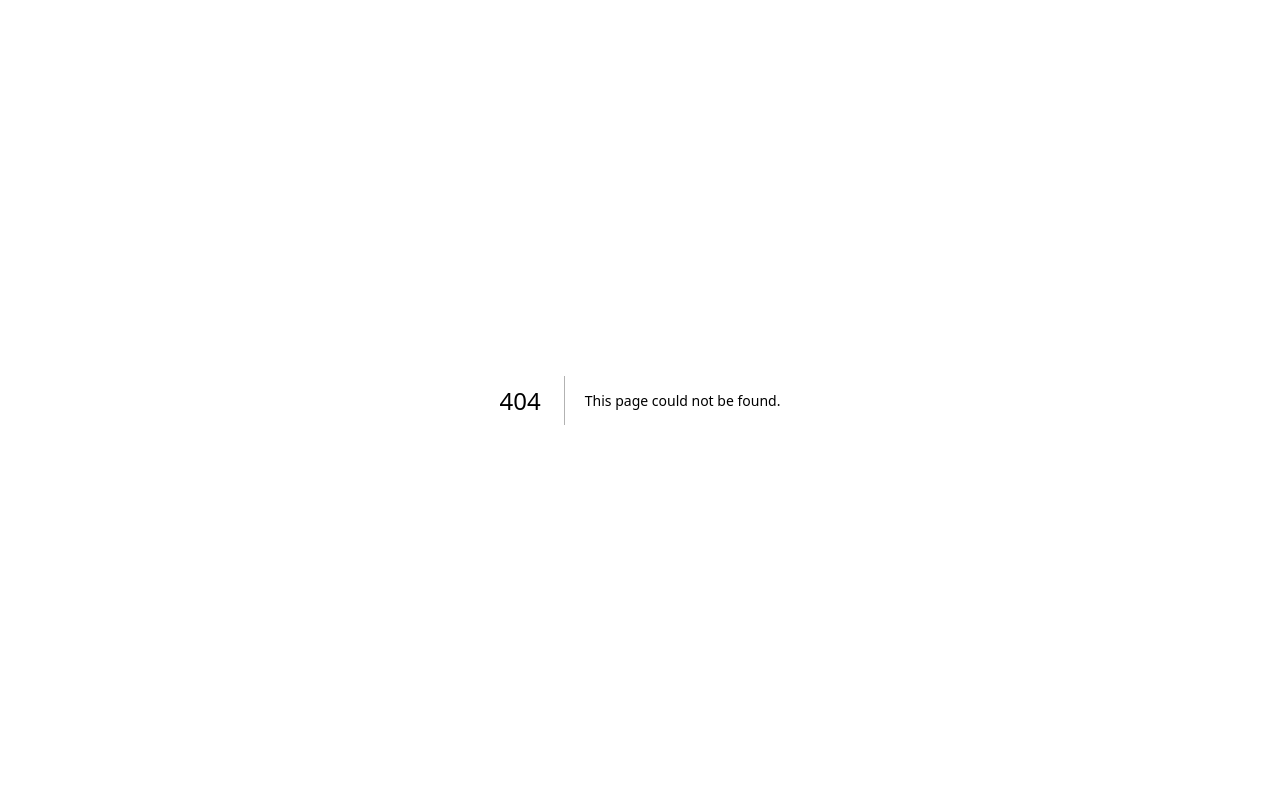
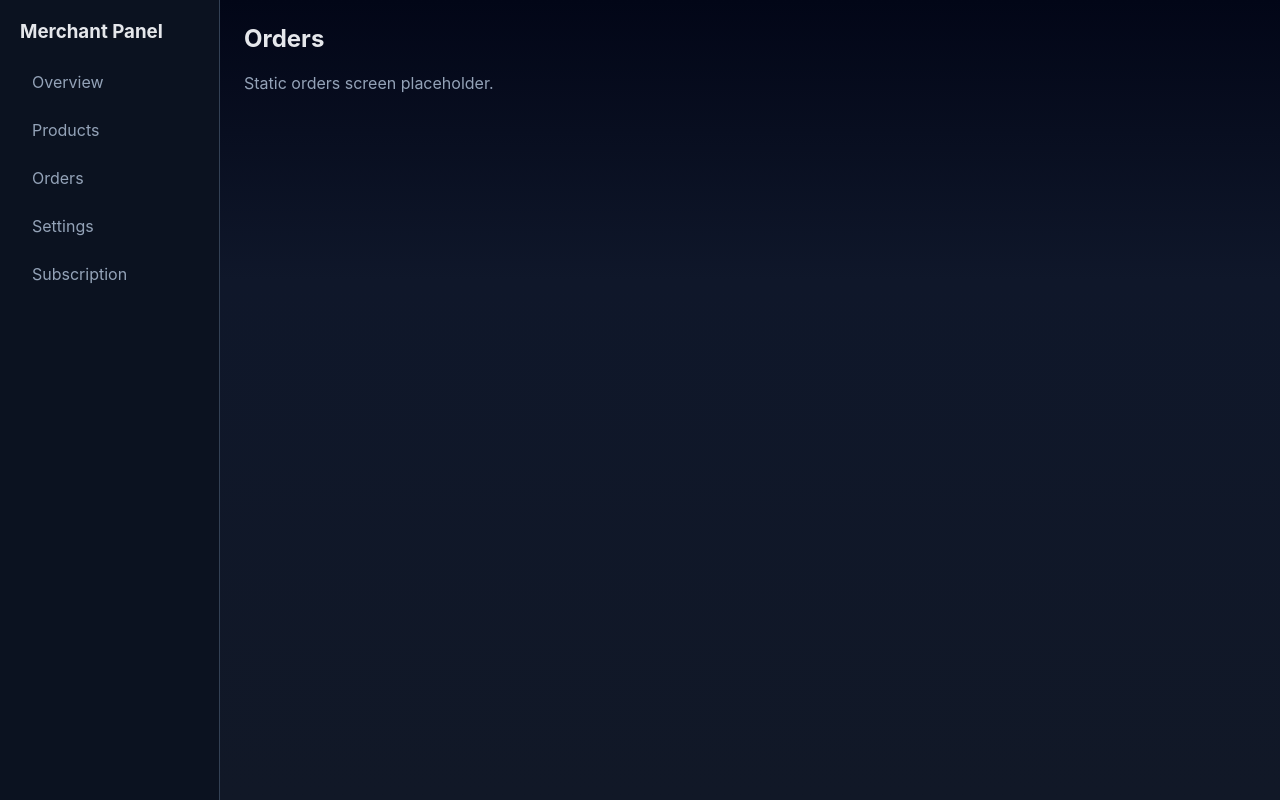
Before and after one commit to jubrilzy/myapp, a Next.js app: page /dashboard/orders in a window 1280 px wide. Before the commit this address had no page. Built offline with nearby package versions, Linux system fonts and the light colour scheme.

Commit message:
Fix dashboard nav routing and static section pages

```diff
--- a/app/dashboard/layout.tsx
+++ b/app/dashboard/layout.tsx
@@ -1,20 +1,23 @@
 import Link from 'next/link';
+import { ReactNode } from 'react';
 
-const items = ['Overview', 'Products', 'Orders', 'Settings', 'Subscription'];
+const items = [
+  { label: 'Overview', href: '/dashboard' },
+  { label: 'Products', href: '/dashboard/products' },
+  { label: 'Orders', href: '/dashboard/orders' },
+  { label: 'Settings', href: '/dashboard/settings' },
+  { label: 'Subscription', href: '/dashboard/subscription' },
+];
 
-export default function DashboardLayout({ children }: { children: React.ReactNode }) {
+export default function DashboardLayout({ children }: { children: ReactNode }) {
   return (
     <div className="dashboard">
       <aside className="sidebar">
         <h3 style={{ marginTop: 0 }}>Merchant Panel</h3>
         <nav>
-          {items.map((item, idx) => (
-            <Link
-              key={item}
-              href="#"
-              className={`side-link ${idx === 0 ? 'active' : ''}`}
-            >
-              {item}
+          {items.map((item) => (
+            <Link key={item.label} href={item.href} className="side-link">
+              {item.label}
             </Link>
           ))}
         </nav>
--- /dev/null
+++ b/app/dashboard/orders/page.tsx
@@ -0,0 +1,8 @@
+export default function DashboardOrdersPage() {
+  return (
+    <section>
+      <h1 style={{ marginTop: 0 }}>Orders</h1>
+      <p style={{ color: 'var(--muted)' }}>Static orders screen placeholder.</p>
+    </section>
+  );
+}
--- a/app/page.tsx
+++ b/app/page.tsx
@@ -26,7 +26,7 @@ export default function LandingPage() {
           <h3>Basic</h3>
           <p style={{ fontSize: 28, margin: '8px 0' }}>$19 / month</p>
           <p style={{ color: 'var(--muted)' }}>1 store owner • Product management • Checkout • Paystack + Flutterwave</p>
-          <button className="btn btn-primary" style={{ marginTop: 12 }}>Start 7-day Trial</button>
+          <Link className="btn btn-primary" style={{ marginTop: 12 }} href="/register">Start 7-day Trial</Link>
         </article>
       </section>
     </div>
```
Also changed, not shown: app/dashboard/page.tsx (+11 -4 lines), app/dashboard/products/page.tsx (added, +8 -0 lines), app/dashboard/settings/page.tsx (added, +8 -0 lines), app/dashboard/subscription/page.tsx (added, +8 -0 lines).
